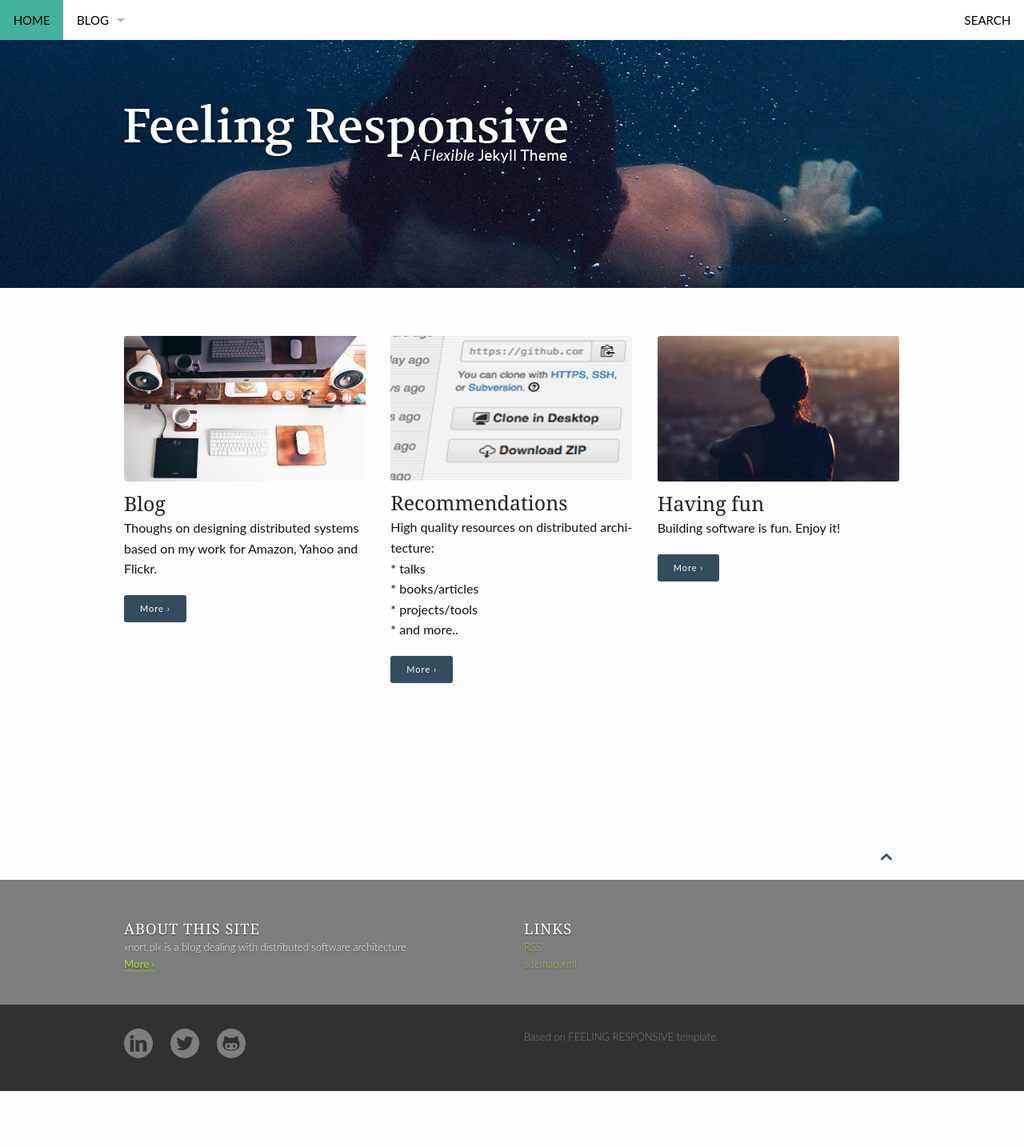
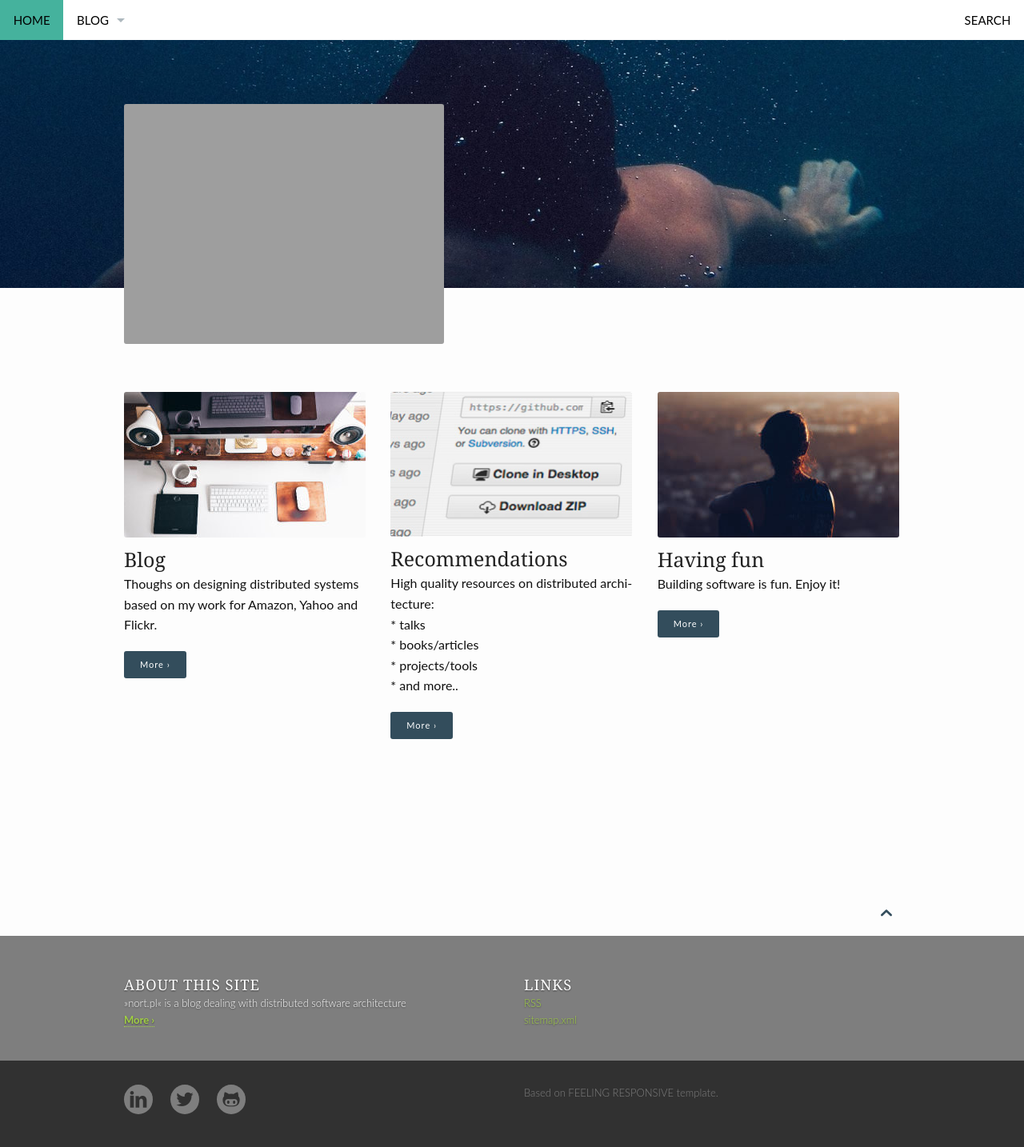
Before and after one commit to nort/nort.github.io, a Jekyll site: the page built from index.md, in a window 1280 px wide. Shown: the whole page at 80% size. Built offline with Jekyll 4.4.1, drawn with Linux system fonts in a browser that asks for light colours; before the commit the page ends 1364 px from its top, so only the background shows below that.

Commit message:
remove old logo

```diff
--- a/_config.yml
+++ b/_config.yml
@@ -38,7 +38,7 @@ urlimg: "http://www.nort.pl/images/"
 
 
 # Logo size is 600x80 pixels
-logo: "logo.png"
+logo: ""
 
 
 # Paginates all X entries
```
Also changed, not shown: assets/img/logo.png (deleted).
